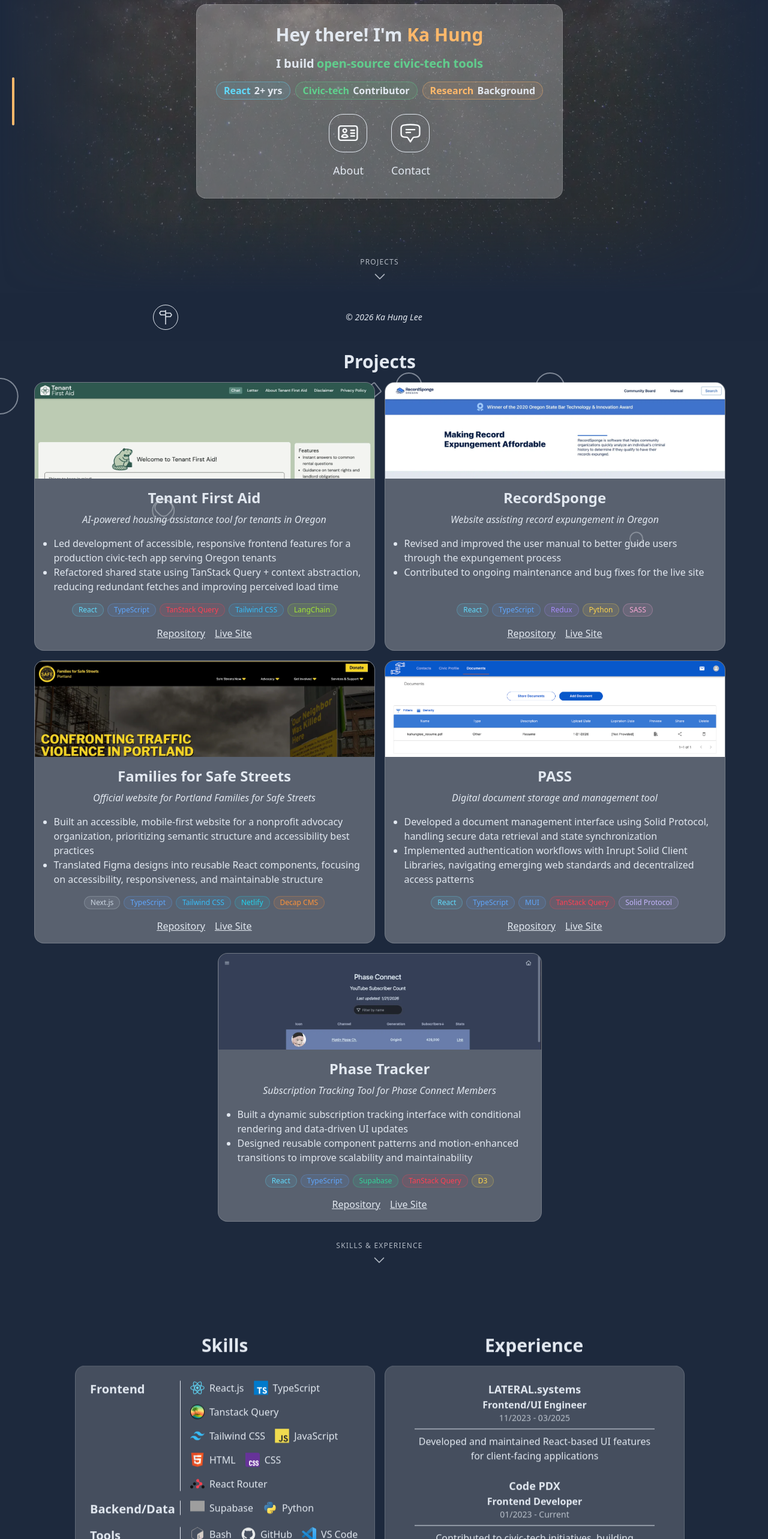
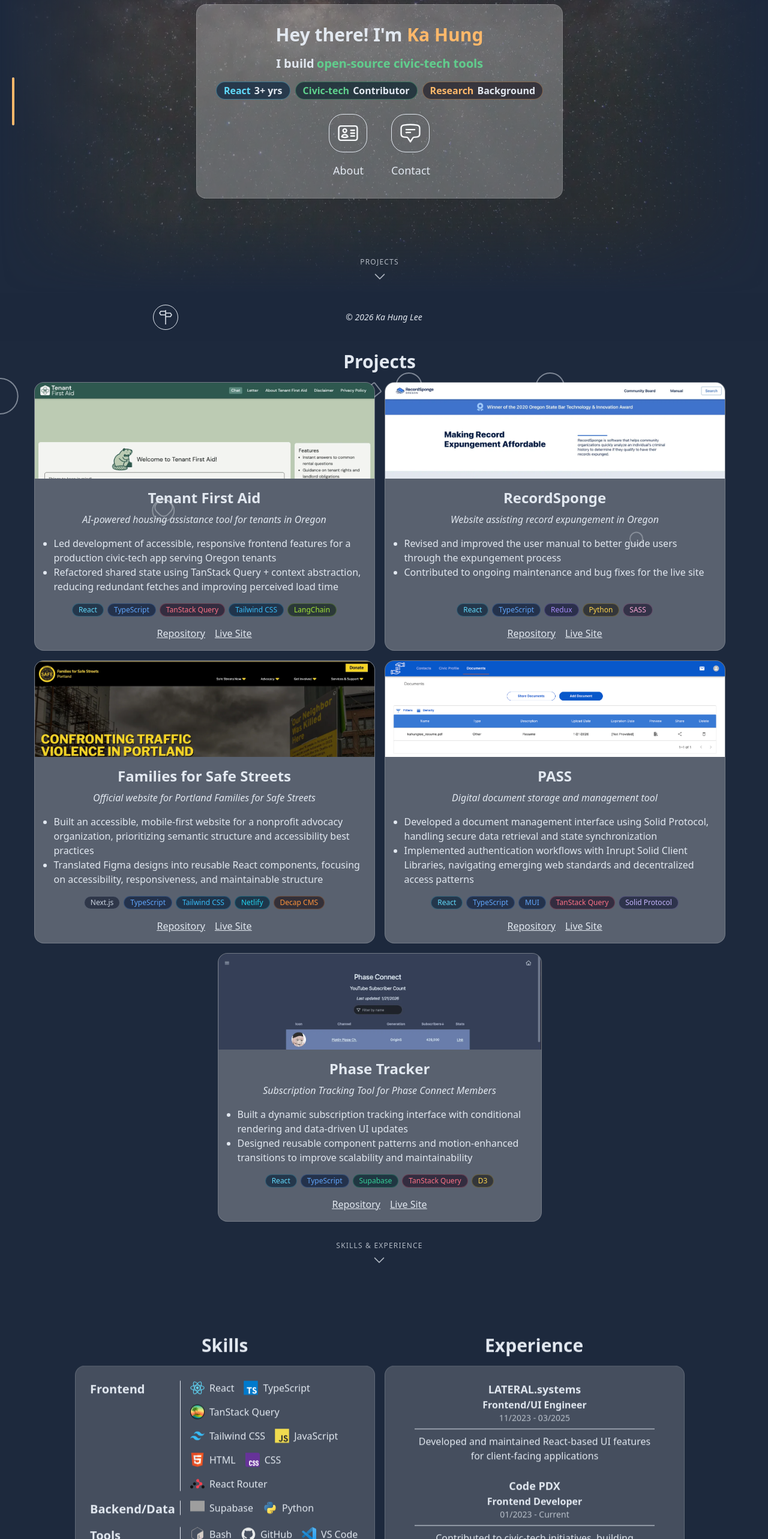
Before and after one commit to leekahung/web-dev, a React (Vite) app: page / in a window 1280 px wide. Shown: the part 231-2797 px from the top of the page at 60% size. Built offline with nearby package versions, Linux system fonts and the light colour scheme; grey boxes are pictures that could not be loaded.

Commit message:
Improve pill and hero text contrast; Add screen reader text for typing heading; Update experience and skill names; Lazy load project previews; Speed up projects button reveal

```diff
--- a/src/sections/Intro/Intro.tsx
+++ b/src/sections/Intro/Intro.tsx
@@ -9,11 +9,11 @@
 const PHRASES = [
   {
     text: "production-ready React apps",
-    color: "text-[#007ACC] dark:text-[#61DAFB]",
+    color: "text-[#005A9E] dark:text-[#61DAFB]",
   },
   {
     text: "open-source civic-tech tools",
-    color: "text-[#2F855A] dark:text-[#5FD18D]",
+    color: "text-[#22543D] dark:text-[#5FD18D]",
   },
   {
     text: "accessible, data-heavy UIs",
@@ -25,6 +25,9 @@
 const RESTART_DELAY_MS = 1500;
 const DELETE_SPEED = 40;
 const LAST = PHRASES.length - 1;
+const FULL_PHRASE = `I build ${PHRASES.slice(0, LAST)
+  .map((p) => p.text)
+  .join(", ")}, and ${PHRASES[LAST].text}`;
 
 function Cursor() {
   return (
@@ -83,8 +86,14 @@
             <span className="text-blue-500 dark:text-orange-300">Ka Hung</span>
           </h1>
           <h2 className="text-base sm:text-xl max-w-75 sm:max-w-100 min-h-[2lh] sm:min-h-lh flex items-center gap-1 font-semibold">
-            I build{" "}
-            <span className="inline-block" style={{ perspective: "400px" }}>
+            <span className="sr-only">{FULL_PHRASE}</span>
+            {/* Animated text is hidden from screen readers, which get FULL_PHRASE instead */}
+            <span aria-hidden="true">I build</span>
+            <span
+              aria-hidden="true"
+              className="inline-block"
+              style={{ perspective: "400px" }}
+            >
               <AnimatePresence
                 mode="wait"
                 onExitComplete={() => {
@@ -126,21 +135,21 @@
           </h2>
           <div>
             <strong className="flex flex-wrap gap-2 items-center justify-center">
-              <span className="group inline-flex items-center gap-1.5 rounded-full px-3 py-0.5 bg-[#007ACC]/10 dark:bg-[#61DAFB]/10 border border-[#007ACC]/40 dark:border-[#61DAFB]/40">
-                <span className="text-[#007ACC] dark:text-[#61DAFB] relative">
+              <span className="group inline-flex items-center gap-1.5 rounded-full px-3 py-0.5 bg-white/70 dark:bg-slate-900/80 bg-[linear-gradient(#005A9E1A,#005A9E1A)] dark:bg-[linear-gradient(#61DAFB1A,#61DAFB1A)] border border-[#005A9E]/40 dark:border-[#61DAFB]/40">
+                <span className="text-[#005A9E] dark:text-[#61DAFB] relative">
                   React
-                  <span className="absolute bottom-0.5 left-0 w-0 h-px bg-[#007ACC] dark:bg-[#61DAFB] group-hover:w-full transition-all duration-300" />
+                  <span className="absolute bottom-0.5 left-0 w-0 h-px bg-[#005A9E] dark:bg-[#61DAFB] group-hover:w-full transition-all duration-300" />
                 </span>
-                <span>2+ yrs</span>
+                <span>3+ yrs</span>
               </span>
-              <span className="group inline-flex items-center gap-1.5 rounded-full px-3 py-0.5 bg-[#2F855A]/10 dark:bg-[#5FD18D]/10 border border-[#2F855A]/40 dark:border-[#5FD18D]/40">
-                <span className="text-[#2F855A] dark:text-[#5FD18D] relative">
+              <span className="group inline-flex items-center gap-1.5 rounded-full px-3 py-0.5 bg-white/70 dark:bg-slate-900/80 bg-[linear-gradient(#22543D1A,#22543D1A)] dark:bg-[linear-gradient(#5FD18D1A,#5FD18D1A)] border border-[#22543D]/40 dark:border-[#5FD18D]/40">
+                <span className="text-[#22543D] dark:text-[#5FD18D] relative">
                   Civic-tech
-                  <span className="absolute bottom-0.5 left-0 w-0 h-px bg-[#2F855A] dark:bg-[#5FD18D] group-hover:w-full transition-all duration-300" />
+                  <span className="absolute bottom-0.5 left-0 w-0 h-px bg-[#22543D] dark:bg-[#5FD18D] group-hover:w-full transition-all duration-300" />
                 </span>
                 <span>Contributor</span>
               </span>
-              <span className="group inline-flex items-center gap-1.5 rounded-full px-3 py-0.5 bg-red-700/10 dark:bg-orange-300/10 border border-red-700/40 dark:border-orange-300/40">
+              <span className="group inline-flex items-center gap-1.5 rounded-full px-3 py-0.5 bg-white/70 dark:bg-slate-900/80 bg-[linear-gradient(#b91c1c1A,#b91c1c1A)] dark:bg-[linear-gradient(#ffb86a1A,#ffb86a1A)] border border-red-700/40 dark:border-orange-300/40">
                 <span className="text-red-700 dark:text-orange-300 relative">
                   Research
                   <span className="absolute bottom-0.5 left-0 w-0 h-px bg-red-700 dark:bg-orange-300 group-hover:w-full transition-all duration-300" />
@@ -168,7 +177,7 @@
         className="absolute bottom-24"
         reveal={{
           animate: { opacity: 0.75 },
-          transition: { delay: 1, duration: 0.8 },
+          transition: { delay: 0.3, duration: 0.5 },
         }}
       />
     </section>
--- a/src/sections/Projects/components/Card.tsx
+++ b/src/sections/Projects/components/Card.tsx
@@ -3,21 +3,21 @@
 
 /** Colors that need a lighter variant in dark mode or darker variant in light mode. */
 const tagColors: Record<string, { light: string; dark: string }> = {
-  React: { light: "#0891B2", dark: "#61DAFB" },
+  React: { light: "#155E75", dark: "#61DAFB" },
   TypeScript: { light: "#1D4ED8", dark: "#60A5FA" },
-  "TanStack Query": { light: "#E11D48", dark: "#FF4154" },
+  "TanStack Query": { light: "#BE123C", dark: "#FB7185" },
   "Tailwind CSS": { light: "#0369A1", dark: "#38BDF8" },
   LangChain: { light: "#3F6212", dark: "#A3E635" },
   Redux: { light: "#5B21B6", dark: "#A78BFA" },
-  Python: { light: "#B45309", dark: "#FCD34D" },
+  Python: { light: "#92400E", dark: "#FCD34D" },
   SASS: { light: "#9D174D", dark: "#F9A8D4" },
   "Next.js": { light: "#334155", dark: "#CBD5E1" },
-  Netlify: { light: "#0E7490", dark: "#22D3EE" },
-  "Decap CMS": { light: "#C2410C", dark: "#FB923C" },
+  Netlify: { light: "#115E59", dark: "#22D3EE" },
+  "Decap CMS": { light: "#9A3412", dark: "#FB923C" },
   MUI: { light: "#1D4ED8", dark: "#60A5FA" },
   "Solid Protocol": { light: "#6D28D9", dark: "#C4B5FD" },
-  Supabase: { light: "#047857", dark: "#34D399" },
-  D3: { light: "#B45309", dark: "#FCD34D" },
+  Supabase: { light: "#065F46", dark: "#34D399" },
+  D3: { light: "#92400E", dark: "#FCD34D" },
 };
 
 interface Props {
@@ -40,10 +40,10 @@
         return (
           <span
             key={tag}
-            className="inline-flex items-center rounded-full px-2.5 py-0.5 text-xs border"
+            className="inline-flex items-center rounded-full px-2.5 py-0.5 text-xs border bg-white/70 dark:bg-slate-900/80"
             style={{
               color,
-              backgroundColor: `${color}1A`,
+              backgroundImage: `linear-gradient(${color}1A, ${color}1A)`,
               borderColor: `${color}40`,
             }}
           >
@@ -69,6 +69,8 @@
       <img
         src={sitePreview}
         alt={`site preview for ${title}`}
+        loading="lazy"
+        decoding="async"
         className="w-full h-40 object-cover object-top"
       />
       <div className="flex flex-col flex-1 p-4 gap-2">
--- a/src/sections/Skills/Skills.tsx
+++ b/src/sections/Skills/Skills.tsx
@@ -16,10 +16,10 @@
 import { motion } from "motion/react";
 
 const frontendList = [
-  { name: "React.js", element: <ReactIcon /> },
+  { name: "React", element: <ReactIcon /> },
   { name: "TypeScript", element: <TypeScriptIcon /> },
   {
-    name: "Tanstack Query",
+    name: "TanStack Query",
     element: <img src={tanstackLogo} alt="" height={24} width={24} />,
   },
   { name: "Tailwind CSS", element: <TailwindIcon /> },
```
Also changed, not shown: 1 other file (tests, documents, lock files or other folders).
